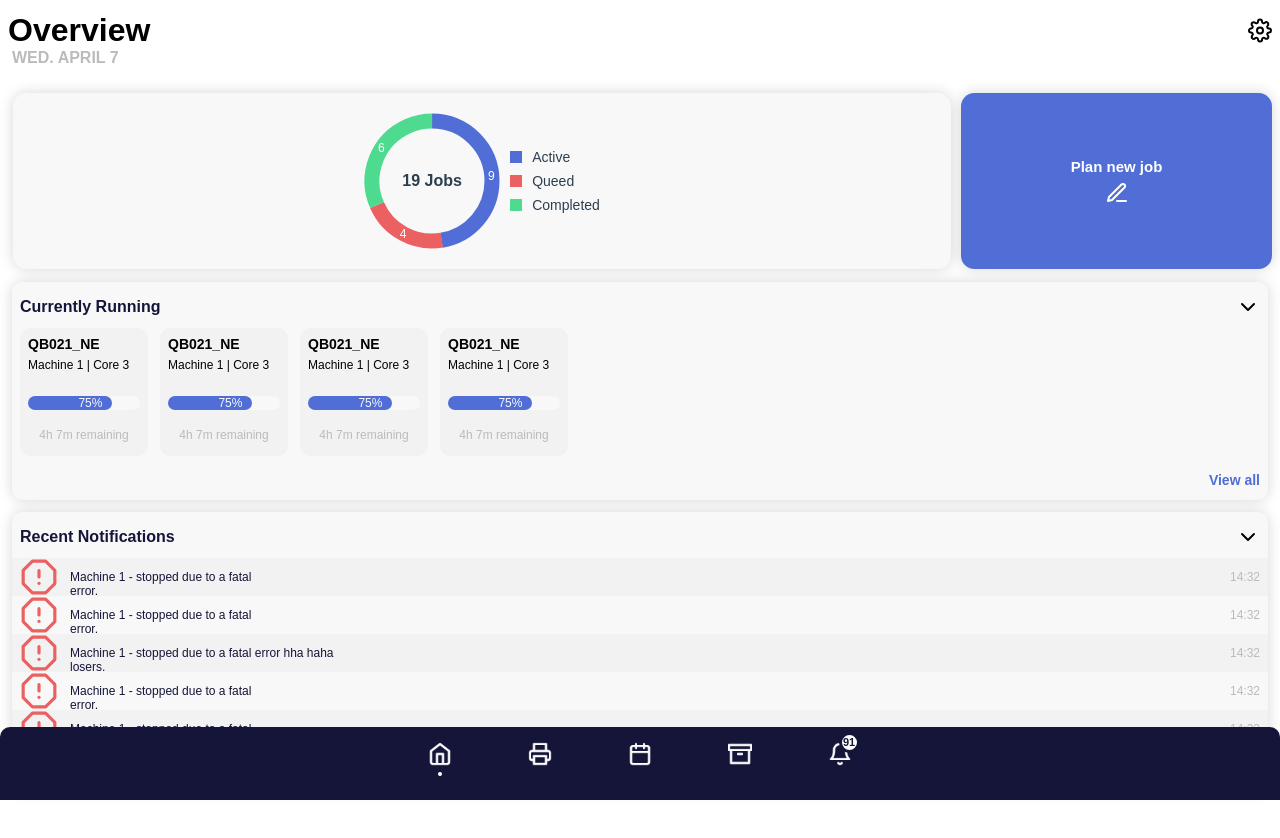
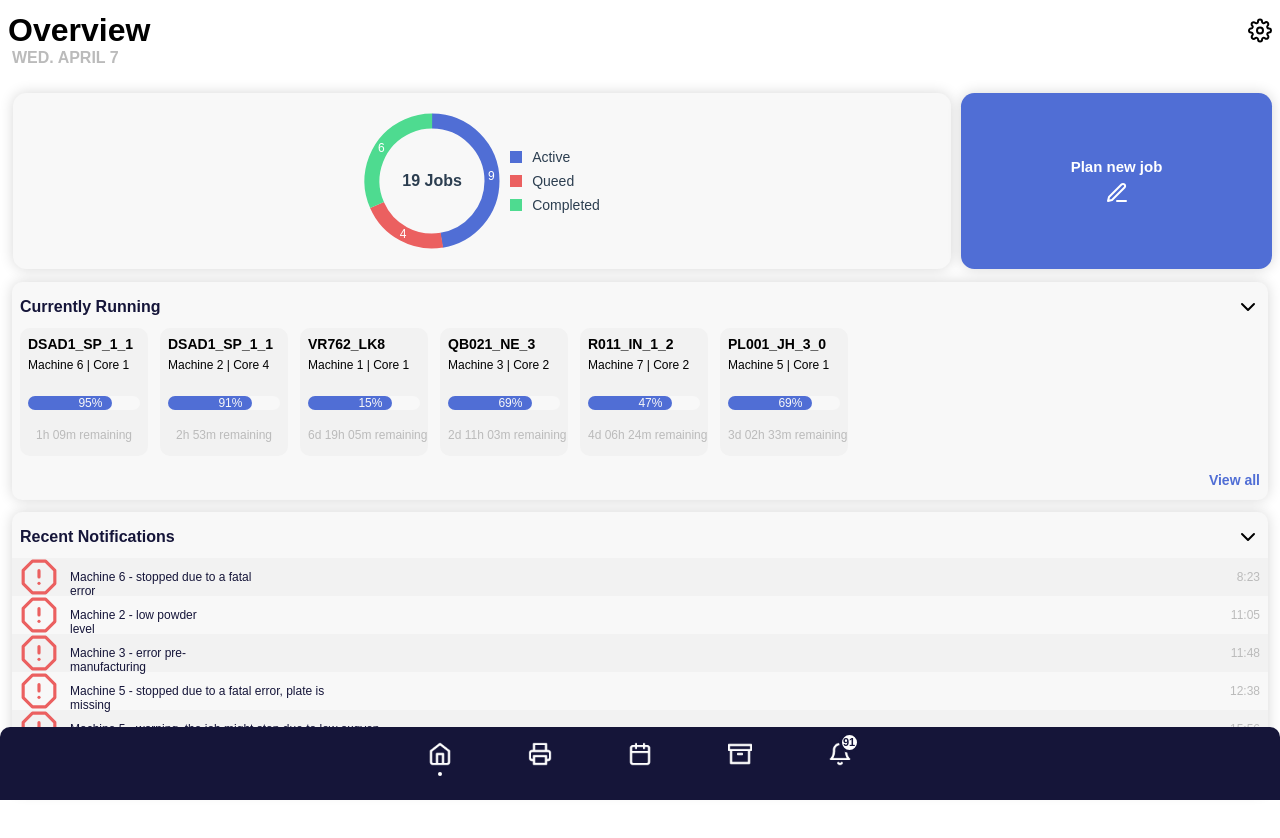
Before and after one commit to RobinGalema/Additive-Vue-App, a Vue app: page / in a window 1280 px wide. Shown: the top 838 px of the page. Built offline with nearby package versions, Linux system fonts and the light colour scheme; the HTML template or start-up script is replaced by a standard one; a web font is replaced by a local one.

Commit message:
Added props to Select component + Made data objects for machines & notif

```diff
--- a/src/components/Global/Select.vue
+++ b/src/components/Global/Select.vue
@@ -1,9 +1,9 @@
 <template>
   <div class="select">
     <select>
-      <option>First select</option>
-      <option>Option</option>
-      <option>Option</option>
+      <option>{{optieEen}}</option>
+      <option>{{optieTwee}}</option>
+      <option>{{optieDrie}}</option>
     </select>
     <img src="~@/assets/icons/chevron-down.svg" class="selectarrow" />
   </div>
@@ -12,9 +12,24 @@
 <script>
 export default {
   name: "Select",
+  props:{
+   optieEen: {
+        type: String,
+        default: "First select",
+      },
+      optieTwee: {
+        type: String,
+        default: "Second select",
+      },
+      optieDrie: {
+        type: String,
+        default: "Third select",
+      }
+  },
   data: function() {
     return {
       selected: "",
+      Title:"shit",
     };
   },
 };
@@ -24,19 +39,19 @@
 .select {
   position: relative;
   margin: 0;
-  padding-top: 5px;
-  padding-bottom: 5px;
+  /* padding-top: 5px;
+  padding-bottom: 5px; */
   width: 250px;
   outline: none;
   border: none;
   border-radius: 10px;
-  box-shadow: 0px 0px 10px #0000001f;
+  box-shadow: 0px 0px 10px #00000029;
 }
 .select select {
   display: inline-block;
   width: 100%;
   cursor: pointer;
-  padding: 10px 10px;
+  padding: 15px 15px;
   outline: 0;
   border: 0;
   border-radius: 10px;
--- a/src/components/Homescreen/HomeScreenNotifications.Vue
+++ b/src/components/Homescreen/HomeScreenNotifications.Vue
@@ -1,53 +1,21 @@
 <template>
     <div class="cardContainer">
         <ToggleCard @show-card-content="showCardContent" cardTitle="Recent Notifications" />
-        <div v-if="showTheContent">
-            <div class="notifications">
+        <div class="notifications" v-if="showTheContent" >
                 <ul>
-                    <li>
+                    <li :key="notification.id" v-for="notification in notifications" >
                         <div class="error">
                              <img src="../../assets/icons/alert-octagon.svg">
-                             <p>Machine 1 - stopped due to a fatal error.</p>
+                             <p>{{notification.machine}} - {{notification.text}}</p>
                         </div>
-                        <p class="time">14:32</p>
-                    </li>
-                    <li>
-                        <div class="error">
-                             <img src="../../assets/icons/alert-octagon.svg">
-                             <p>Machine 1 - stopped due to a fatal error.</p>
-                        </div>
-                        <p class="time">14:32</p>
-                    </li>
-                    <li>
-                        <div class="error">
-                             <img src="../../assets/icons/alert-octagon.svg">
-                             <p>Machine 1 - stopped due to a fatal error hha haha losers.</p>
-                        </div>
-                        <p class="time">14:32</p>
-                    </li>
-                    <li>
-                        <div class="error">
-                             <img src="../../assets/icons/alert-octagon.svg">
-                             <p>Machine 1 - stopped due to a fatal error.</p>
-                        </div>
-                        <p class="time">14:32</p>
-                    </li>
-                    <li>
-                        <div class="error">
-                             <img src="../../assets/icons/alert-octagon.svg">
-                             <p>Machine 1 - stopped due to a fatal error.</p>
-                        </div>
-                        <p class="time">14:32</p>
+                        <p class="time">{{notification.time}}</p>
                     </li>
                 </ul>
-                 <router-link :class="[$route.name == 'Notifications' ? 'active' : '', 'tab']" to="/notifications">
-                <a>View all</a>
-
+                <router-link :class="[$route.name == 'Notifications' ? 'active' : '', 'tab']" to="/notifications">
+                    <a>View all</a>
                 </router-link>
-            </div>
-        </div>
-    </div>
-
+        </div> <!-- Einde div: notifications -->
+    </div> <!-- Einde div: cardContainer -->
 </template>
 
 <script>
@@ -56,7 +24,44 @@
         name: 'HomeScreenNotifications',
         data(){
             return{
-            showTheContent: true
+            showTheContent: true,
+                notifications: [
+                {
+                "id": 1,
+                "machine": "Machine 6",
+                "text": "stopped due to a fatal error",
+                "urgency": "high",
+                "time": "8:23"
+                },
+                {
+                "id": 2,
+                "machine": "Machine 2",
+                "text": "low powder level",
+                "urgency": "low",
+                "time": "11:05"
+                },
+                {
+                "id": 3,
+                "machine": "Machine 3",
+                "text": "error pre-manufacturing",
+                "urgency": "low",
+                "time": "11:48"
+                },
+                {
+                "id": 4,
+                "machine": "Machine 5",
+                "text": "stopped due to a fatal error, plate is missing",
+                "urgency": "high",
+                "time": "12:38"
+                },
+                {
+                "id": 5,
+                "machine": "Machine 5",
+                "text": "warning, the job might stop due to low oxgyen levels",
+                "urgency": "medium",
+                "time": "15:56"
+                },
+            ]
             }
         },
         components:{
@@ -65,8 +70,8 @@
         methods:{
              showCardContent(){
                 this.showTheContent = !this.showTheContent
-    }
-  }
+            }
+         }
     }
 </script>
 
--- a/src/components/Homescreen/HomeScreenRunning.Vue
+++ b/src/components/Homescreen/HomeScreenRunning.Vue
@@ -3,29 +3,11 @@
         <ToggleCard @show-card-content="showCardContent" cardTitle="Currently Running" />
         <div v-if="showTheContent">
                  <div class="scrolling-wrapper">
-                    <div class="machineKaart"><h2>QB021_NE</h2><p>Machine 1 | Core 3</p>
+                    <div :key="machine.id" v-for="machine in machines" class="machineKaart"><h2>{{machine.name}}</h2><p>{{machine.title}} | Core {{machine.core}}</p>
                         <div class="progress">
-                            <div class="progress-value" style="width:75%"></div><div class="percentage">75%</div>
+                            <div class="progress-value" style="width:75%"></div><div class="percentage">{{machine.progress}}%</div>
                         </div>
-                        <div class="tijd">4h 7m remaining</div>
-                    </div>
-                    <div class="machineKaart"><h2>QB021_NE</h2><p>Machine 1 | Core 3</p>
-                        <div class="progress">
-                            <div class="progress-value" style="width:75%"></div><div class="percentage">75%</div>
-                        </div>
-                        <div class="tijd">4h 7m remaining</div>
-                    </div>
-                    <div class="machineKaart"><h2>QB021_NE</h2><p>Machine 1 | Core 3</p>
-                        <div class="progress">
-                            <div class="progress-value" style="width:75%"></div><div class="percentage">75%</div>
-                        </div>
-                        <div class="tijd">4h 7m remaining</div>
-                    </div>
-                    <div class="machineKaart"><h2>QB021_NE</h2><p>Machine 1 | Core 3</p>
-                        <div class="progress">
-                            <div class="progress-value" style="width:75%"></div><div class="percentage">75%</div>
-                        </div>
-                        <div class="tijd">4h 7m remaining</div>
+                        <div class="tijd">{{machine.timeRemaining}} remaining</div>
                     </div>
                 </div>
                   <router-link :class="[$route.name == 'Machines' ? 'active' : '', 'tab']" to="/machines">
@@ -33,7 +15,6 @@
                   </router-link>
         </div>
     </div>
-
 </template>
 
 <script>
@@ -42,7 +23,75 @@
         name: 'HomeScreenRunning',
         data(){
             return{
-            showTheContent: true
+            showTheContent: true,
+             machines: [
+            {
+            "id": 1,
+            "title": "Machine 6",
+            "core": 1,
+            "name": "DSAD1_SP_1_1",
+            "image": "additive-5module-view3-2304.png",
+            "error": false,
+            "progress": 95,
+            "timeRemaining": '1h 09m',
+            "state": ""
+            },
+            {
+            "id": 2,
+            "title": "Machine 2",
+            "core": 4,
+            "name": "DSAD1_SP_1_1",
+            "image": "additive-5module-view3-2304.png",
+            "error": true,
+            "progress": 91,
+            "timeRemaining": '2h 53m',
+            "state": "Error pre-manufacturing"
+            },
+            {
+            "id": 3,
+            "title": "Machine 1",
+            "core": 1,
+            "name": "VR762_LK8",
+            "image": "additive-5module-view3-2304.png",
+            "error": false,
+            "progress": 15,
+            "timeRemaining": '6d 19h 05m',
+            "state": ""
+            },
+            {
+            "id": 4,
+            "title": "Machine 3",
+            "core": 2,
+            "name": "QB021_NE_3",
+            "image": "additive-5module-view3-2304.png",
+            "error": false,
+            "progress": 69,
+            "timeRemaining": '2d 11h 03m',
+            "state": ""
+            },
+            {
+            "id": 5,
+            "title": "Machine 7",
+            "core": 2,
+            "name": "R011_IN_1_2",
+            "image": "additive-5module-view3-2304.png",
+            "error": false,
+            "progress": 47,
+            "timeRemaining": '4d 06h 24m',
+            "state": ""
+            },
+            {
+            "id": 6,
+            "title": "Machine 5",
+            "core": 1,
+            "name": "PL001_JH_3_0",
+            "image": "additive-5module-view3-2304.png",
+            "error": true,
+            "progress": 69,
+            "timeRemaining": '3d 02h 33m',
+            "state": "Error pre-manufacturing"
+            },
+        ]
             }
         },
         components:{
@@ -114,13 +163,6 @@
         color: black;
     }
 
-    /* .scrolling-wrapper, .scrolling-wrapper-flexbox {
-	    height: 80px;
-	    margin-bottom: 20px;
-	    width: 100%;
-	    -webkit-overflow-scrolling: touch;
-    } */
-
     .scrolling-wrapper::-webkit-scrollbar, .scrolling-wrapper-flexbox::-webkit-scrollbar {
 	     display: none;
     }
--- a/src/components/Homescreen/HomeScreenSettings.vue
+++ b/src/components/Homescreen/HomeScreenSettings.vue
@@ -8,7 +8,7 @@
       <h2>{{ title }}</h2>
         <div class="content">
             <img class="logo" src="../../assets/ai-logo.png">
-            <p>Selet your function:</p> <Select style="width:100%" /> <br>
+            <p>Selet your function:</p> <Select optieEen="Operator" optieTwee="Company Lead" optieDrie="Project Manager" style="width:100%" /> <br>
 
              <p>Out of app notifications:</p>
                  <div class="toggleButton">General:
```
Also changed, not shown: src/views/Home.vue (+5 -9 lines). Lines whose indentation alone changed are shown as unchanged.
